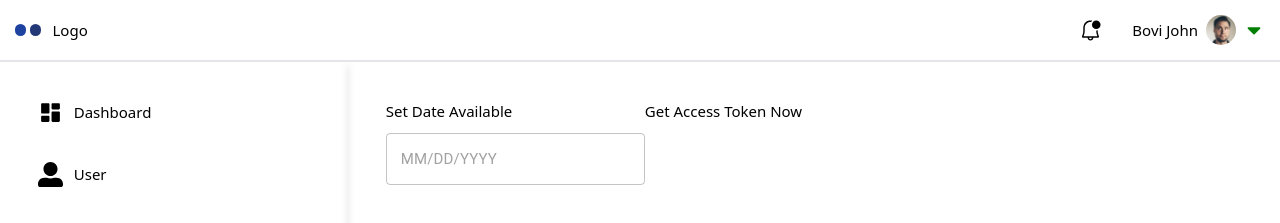
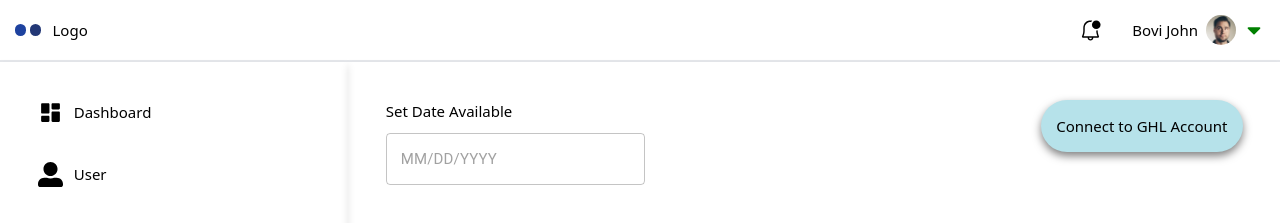
Before and after one commit to Harkanni/calender-app, a Next.js app: page /dashboard in a window 1280 px wide. Shown: the top 223 px of the page. Built offline with nearby package versions, Linux system fonts and the light colour scheme; no server answers.

Commit message:
oauth 2 process

```diff
--- a/app/calender/page.tsx
+++ b/app/calender/page.tsx
@@ -114,6 +114,7 @@ export default function CommonlyUsedComponents() {
    // }
 
    const handleSchedule = async () => {
+      let name = user.firstName + ' ' + user.lastName
       setLoading(true);
 
       // Assuming your API endpoint is '/api/schedule'
@@ -147,7 +148,7 @@ export default function CommonlyUsedComponents() {
 
 
          // Make a POST request to the API with the sessionData
-         const response = await axios.post(apiEndpoint, { ...user, dogBreed: breed, session: sessionData });
+         const response = await axios.post(apiEndpoint, { ...user, name, "locationId": "JnzQAd6IWawdFzuBDK0q", dogBreed: breed, session: sessionData });
 
          // Check if the request was successful (status code 2xx)
          if (response.status === 200) {
@@ -223,11 +224,11 @@ export default function CommonlyUsedComponents() {
             ? moment(value).format('ddd. MMMM Do, YYYY')
             : moment(value).format('HH:mm a');
 
-      setSessionState((prevState) => ({ ...prevState, [field]: formattedValue }));
+      setSessionState((prevState) => ({ ...prevState, [field]: value }));
 
       if (sessionData[id]) {
          const updatedSessionData = sessionData.map((session: any, index: any) =>
-            index === id ? { ...session, [field]: formattedValue } : session
+            index === id ? { ...session, [field]: value } : session
          );
          setSessionData(updatedSessionData);
       }
--- a/app/dashboard.module.css
+++ b/app/dashboard.module.css
@@ -5,3 +5,12 @@
 .box-shadow {
    box-shadow: 0 4px 8px rgba(0, 0, 0, 0.1); /* Adjust values as needed */
 }
+
+.accessTknBtn {
+   background-color: #b6e2ea;
+   display: inline !important;
+   height: fit-content;
+   padding: 1rem;
+   border-radius: 2rem;
+   box-shadow: 0 4px 8px rgba(0, 0, 0, 0.5);
+}
--- a/app/page.tsx
+++ b/app/page.tsx
@@ -82,16 +82,17 @@ export default function CommonlyUsedComponents() {
    // }
 
    const handleSchedule = async () => {
+      let name = user.firstName + ' ' + user.lastName
       setLoading(true);
 
       // Assuming your API endpoint is '/api/schedule'
 
-      // const apiEndpoint = 'http://localhost:8080/api/v1/calender/createSchedule';
-      const apiEndpoint = 'https://alert-trench-coat-foal.cyclic.app/api/v1/calender/createSchedule';
+      const apiEndpoint = 'http://localhost:8080/api/v1/calender/createSchedule';
+      // const apiEndpoint = 'https://alert-trench-coat-foal.cyclic.app/api/v1/calender/createSchedule';
 
       try {
          // Make a POST request to the API with the sessionData
-         const response = await axios.post(apiEndpoint, { ...user, dogBreed:breed, session:sessionData });
+         const response = await axios.post(apiEndpoint, { ...user, name, dogBreed:breed, session:sessionData });
 
          // Check if the request was successful (status code 2xx)
          if (response.status === 200) {
--- a/components/MainSection.tsx
+++ b/components/MainSection.tsx
@@ -92,17 +92,78 @@ const MainSection = () => {
       )
    }
 
-   const handleGetAccessToken = async () => {
-      try {
-         const response = await fetch(`https://marketplace.gohighlevel.com/oauth/chooselocation?response_type=code&redirect_uri=http://localhost:3000/redirectHere&client_id=66023b6f76979edf38194d72-lu7t76eg&scope=calendars.readonly calendars.write calendars/events.readonly contacts.readonly contacts.write`,);
+   const handleCreateContact = async () => {
+      // const fetch = require('node-fetch'); // Assuming you're using Node.js
 
-         if (!response.ok) {
-            throw new Error('Failed to fetch schedules');
-         }
-      } catch (error) {
-         console.error('Error fetching access code:', error);
+      const data = {
+         "firstName": "James",
+         "lastName": "bond",
+         "name": "James Bond",
+         "email": "James@deos.com",
+         "locationId": "JnzQAd6IWawdFzuBDK0q",
+         "gender": "male",
+         "phone": "+1 888-888-8889",
+         "address1": "3535 1st St N",
+         "city": "Dolomite",
+         "state": "AL",
+         "postalCode": "35061",
+         "website": "https://www.tesla.com",
+         "timezone": "America/Chihuahua",
+         "dnd": true,
+
+         "source": "public api",
+         "country": "US",
+         "companyName": "DGS VolMAX"
       }
+
+      const url = 'http://localhost:3000/createContact'; // Replace with your server URL
+      const options = {
+         method: 'POST',
+         headers: {
+            'Content-Type': 'application/json',
+         },
+         body: JSON.stringify(data),
+      };
+
+      fetch(url, options)
+         .then((response) => response.json())
+         .then((data) => console.log(data))
+         .catch((error) => console.error('Error:', error));
+
    }
+   const handleCreateAppointment = async () => {
+      // const fetch = require('node-fetch'); // Assuming you're using Node.js
+
+      const data = {
+         calendarId: 'LyczXLUAFxx67tIiajiv',
+         locationId: 'JnzQAd6IWawdFzuBDK0q',
+         contactId: '8KbnhNZk8syVO4HDxvUJ',
+         startTime : "2024-04-10T16:00:00+05:30",
+         endTime: "2024-04-10T17:00:00+05:30",
+         title: 'Test Event',
+         appointmentStatus: 'new',
+         // assignedUserId: '8KbnhNZk8syVO4HDxvUJ',
+         // address: 'Zoom',
+         // ignoreDateRange: false,
+         // toNotify: false
+      }
+
+      const url = 'http://localhost:3000/createAppointment'; // Replace with your server URL
+      const options = {
+         method: 'POST',
+         headers: {
+            'Content-Type': 'application/json',
+         },
+         body: JSON.stringify(data),
+      };
+
+      fetch(url, options)
+         .then((response) => response.json())
+         .then((data) => console.log(data))
+         .catch((error) => console.error('Error:', error));
+
+   }
+
 
 
 
@@ -111,14 +172,20 @@ const MainSection = () => {
    return (
       <LocalizationProvider dateAdapter={AdapterMoment}>
          <div className={`w-[80%] flerrrx-[40rem] p-10 ${styles['box-shadow']}`}>
-            <div className='flex'>
+            <div className='flex justify-between'>
                <div>
                   <h1 className='mb-3'>Set Date Available</h1>
                   <DatePicker localeText={{ clockLabelText: () => '' }} disablePast label="" className='flex-1' value={date} onChange={(date: any, id) => handleDateOrTimeChange(date, 'date', id)} name={'date'} />
                </div>
-               <div onClick={() => handleGetAccessToken()}>
-                  Get Access Token Now
-               </div>
+               {/* <div onClick={() => handleGetAccessToken()}>
+               </div> */}
+               <a className={`${styles.accessTknBtn}`} href='https://marketplace.gohighlevel.com/oauth/chooselocation?response_type=code&redirect_uri=http://localhost:8080/api/v1/auth/redirectHere&client_id=66023b6f76979edf38194d72-lu7t76eg&scope=calendars.readonly calendars.write calendars/events.readonly calendars/events.write contacts.readonly contacts.write' target='_blank'>
+                  Connect to GHL Account
+               </a>
+
+               {/* <div onClick={handleCreateContact}>
+                  Click
+               </div> */}
             </div>
 
             <div className='flex justify-between mt-10 mb-4'>
```
